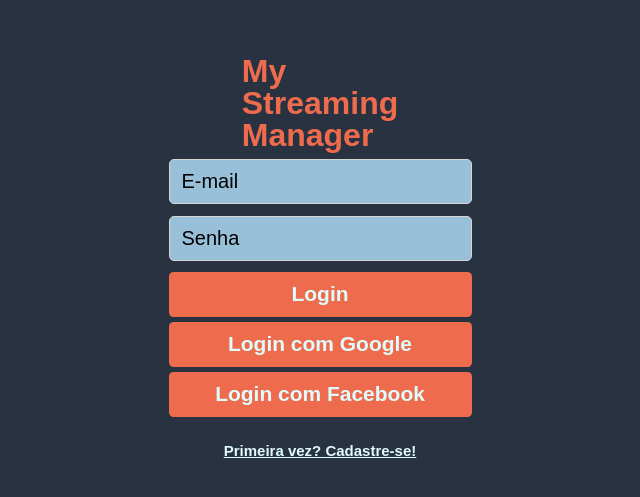
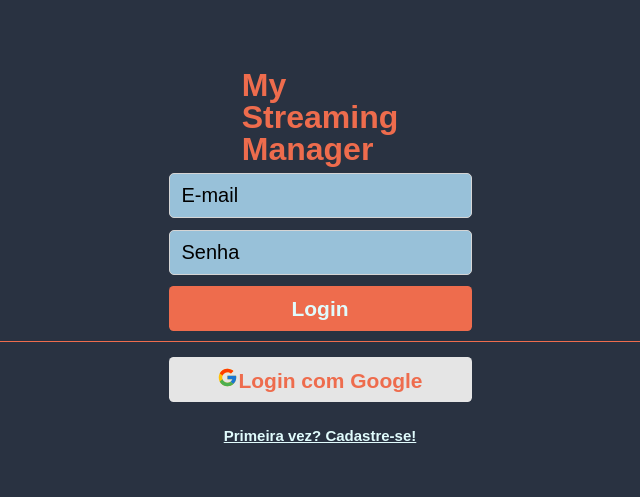
Before and after one commit to 1YanAmaral/my-streaming-manager-front, a React (Create React App) app: page / in a window 1280 px wide. Shown: the part 119-616 px from the top of the page, without its empty margins (320-960 px from the left). Built offline with nearby package versions, Linux system fonts and the light colour scheme.

Commit message:
login and register fixed

```diff
--- a/src/assets/styles/sharedStyles.js
+++ b/src/assets/styles/sharedStyles.js
@@ -109,6 +109,13 @@ const PageTitle = styled.div`
   width: 90vw;
 `;
 
+const Spacer = styled.div`
+  width: 100vw;
+  height: 1px;
+  margin: 10px 0;
+  background-color: #ee6c4d;
+`;
+
 export {
   Content,
   Wrapper,
@@ -118,4 +125,5 @@ export {
   SpanLink,
   PageTitle,
   WrapperLine,
+  Spacer,
 };
--- a/src/components/Pages/SearchPage.js
+++ b/src/components/Pages/SearchPage.js
@@ -2,6 +2,16 @@ import styled from "styled-components";
 import { HiSearch } from "react-icons/hi";
 import { useState, useEffect } from "react";
 import { getSearchResults } from "../../services/streamingApi";
+import Footer from "../Footer";
+
+function SearchedTitle({ id, image, name }) {
+  return (
+    <SearchResult>
+      <img src={image} alt="poster"></img>
+      <SearchTitle>{name}</SearchTitle>
+    </SearchResult>
+  );
+}
 
 export default function SearchPage() {
   const [searchResult, setSearchResult] = useState([]);
@@ -12,7 +22,6 @@ export default function SearchPage() {
     setSearchResult(result.results);
   }
 
-  console.log(searchValue);
   return (
     <Container>
       <Title>Busca de títulos</Title>
@@ -29,16 +38,24 @@ export default function SearchPage() {
         </SearchButton>
       </Title>
       {searchResult.length != 0 ? (
-        <ResultsDiv>
-          {searchResult.map((result) => (
-            <SearchResult>
-              <img src={result.image_url} alt="poster"></img>
-              <Title>{result.name}</Title>
-            </SearchResult>
-          ))}
-        </ResultsDiv>
+        <>
+          <Title>Resultados da pesquisa</Title>
+          <Spacer />
+          <ResultsDiv>
+            {searchResult.map((result) => (
+              <SearchedTitle
+                id={result.id}
+                name={result.name}
+                image={result.image_url}
+              />
+            ))}
+          </ResultsDiv>
+          <Footer />
+        </>
       ) : (
-        <></>
+        <>
+          <Footer />
+        </>
       )}
     </Container>
   );
@@ -132,4 +149,24 @@ const SearchResult = styled.div`
   font-size: 20px;
   color: #ee6c4d;
   width: 90vw;
+  margin-bottom: 25px;
 `;
+
+const SearchTitle = styled.div`
+  display: flex;
+  align-items: center;
+  justify-content: center;
+  font-family: "Roboto", sans-serif;
+  font-weight: 600;
+  font-size: 20px;
+  color: #ee6c4d;
+  width: 90vw;
+  margin-top: 10px;
+`;
+
+const Spacer = styled.div`
+  width: 100vw;
+  height: 1px;
+  margin: 10px 0;
+  background-color: #ee6c4d;
+`;
--- a/src/components/Pages/UserPage.js
+++ b/src/components/Pages/UserPage.js
@@ -24,6 +24,7 @@ export default function UserPage() {
   }, []);
 
   console.log(userStreamings);
+  console.log(userData.user.id);
   /*  useEffect(() => {
     async function fetchPopularTitles() {
       const result = await getPopularTitles(203);
--- a/src/components/Register.js
+++ b/src/components/Register.js
@@ -28,9 +28,9 @@ export default function Register() {
       toast("As senhas devem ser iguais!");
     } else {
       try {
-        await signUp(email, password);
+        await signUp(name, email, password);
         toast("Cadastro efetuado com sucesso! Por favor, faça login.");
-        navigate("/sign-in");
+        navigate("/");
       } catch (error) {
         toast("Não foi possível fazer o cadastro!");
       }
--- a/src/components/SignIn/Login.js
+++ b/src/components/SignIn/Login.js
@@ -5,6 +5,7 @@ import {
   Bigbutton,
   Content,
   SpanLink,
+  Spacer,
 } from "../../assets/styles/sharedStyles";
 import { useState, useContext } from "react";
 import { Link, useNavigate } from "react-router-dom";
@@ -29,7 +30,7 @@ export default function Login() {
       const userData = await signIn(email, password);
       setUserData(userData);
       toast("Login realizado com sucesso!");
-      navigate("/dashboard");
+      navigate("/user");
     } catch (err) {
       toast("Não foi possível fazer o login!");
     }
@@ -61,10 +62,8 @@ export default function Login() {
               <Bigbutton type="submit" disabled={loadingSignIn}>
                 Login
               </Bigbutton>
+              <Spacer />
               <GoogleSignIn />
-              <Bigbutton type="submit" disabled={loadingSignIn}>
-                Login com Facebook
-              </Bigbutton>
             </Wrapper>
           </form>
           <SpanLink>
--- a/src/components/SignIn/googleSignIn.js
+++ b/src/components/SignIn/googleSignIn.js
@@ -6,6 +6,8 @@ import { useNavigate } from "react-router-dom";
 import { useContext } from "react";
 import { toast } from "react-toastify";
 import { postSignInWithGoogle } from "../../services/authGoogle";
+import { FcGoogle } from "react-icons/fc";
+import styled from "styled-components";
 
 export default function GoogleSignIn() {
   const [signInWithGoogle, user, loading, error] = useSignInWithGoogle(auth);
@@ -40,8 +42,23 @@ export default function GoogleSignIn() {
       });
   }
   return (
-    <Bigbutton onClick={() => signInWithGoogle()} disabled={loading}>
+    <GoogleButton onClick={() => signInWithGoogle()} disabled={loading}>
+      <FcGoogle />
       Login com Google
-    </Bigbutton>
+    </GoogleButton>
   );
 }
+
+const GoogleButton = styled.button`
+  width: 303px;
+  height: 45px;
+  background-color: #e5e5e5;
+  border-radius: 4.63636px;
+  font-family: "Raleway", sans-serif;
+  font-style: normal;
+  font-weight: 700;
+  font-size: 20.976px;
+  color: #ee6c4d;
+  border: none;
+  margin-top: 5px;
+`;
--- a/src/services/authApi.js
+++ b/src/services/authApi.js
@@ -1,6 +1,6 @@
 import api from "./api";
 
 export async function signIn(email, password) {
-  const response = await api.post("/auth/sign-in", { email, password });
+  const response = await api.post("/user/sign-in", { email, password });
   return response.data;
 }
--- a/src/services/userApi.js
+++ b/src/services/userApi.js
@@ -1,7 +1,7 @@
 import api from "./api";
 
-export async function signUp(email, password) {
-  const response = await api.post("/users", { email, password });
+export async function signUp(name, email, password) {
+  const response = await api.post("/user/sign-up", { name, email, password });
   return response.data;
 }
 
```
